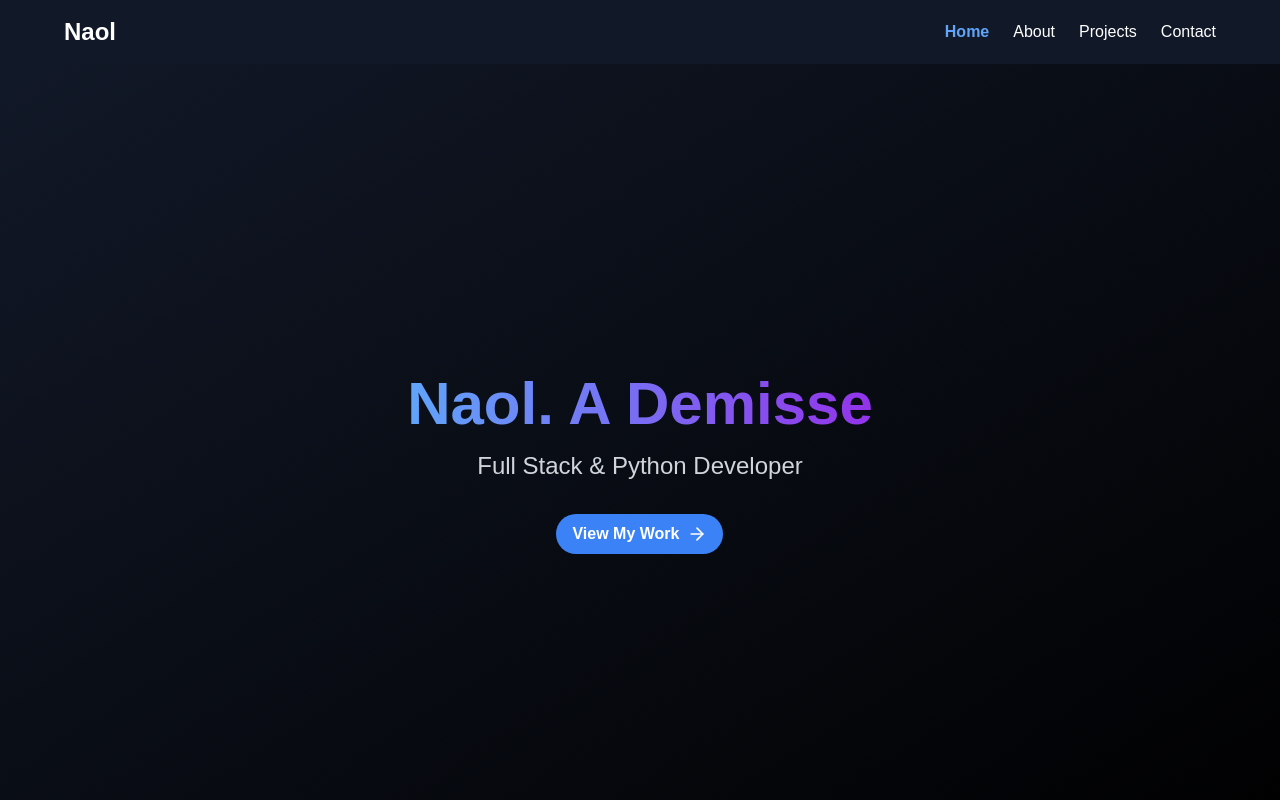
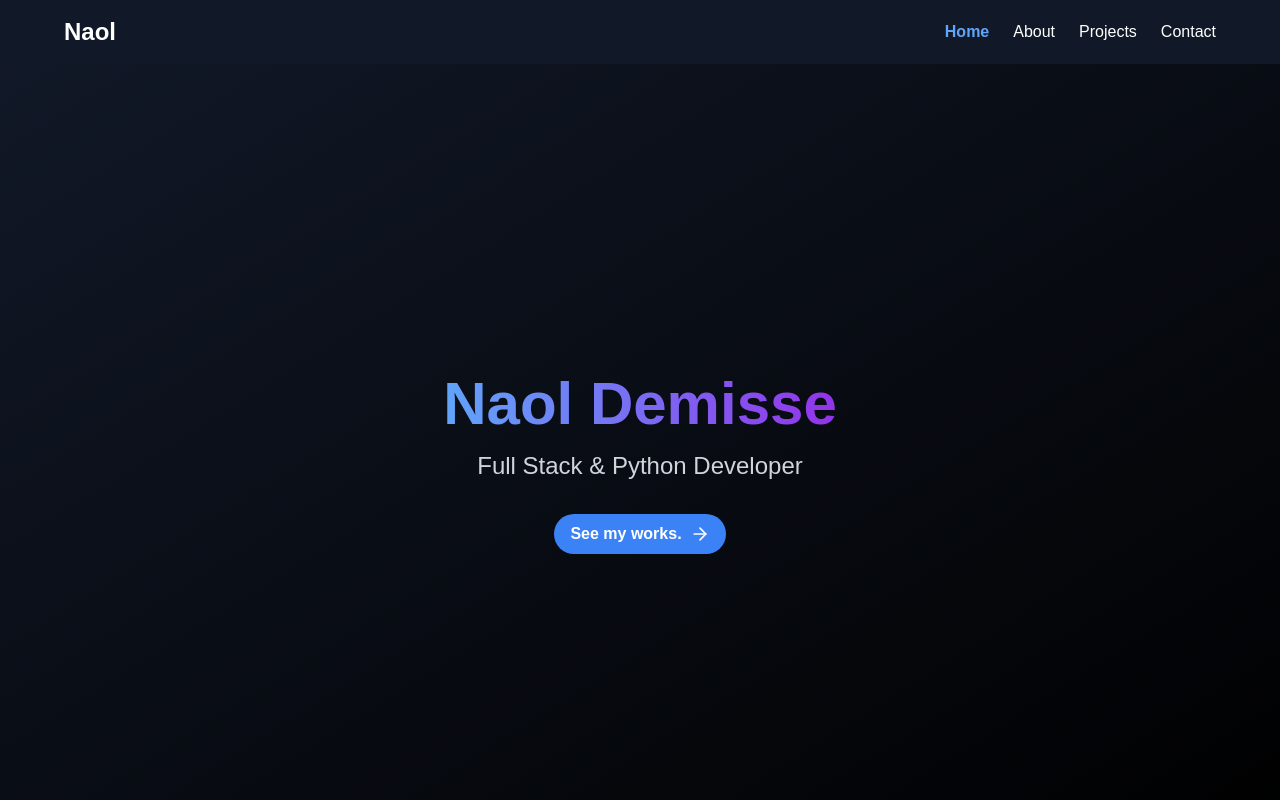
Before and after one commit to LiypMC/my-portfolio, a React (Create React App) app: page / in a window 1280 px wide. Shown: the top 800 px of the page. Built offline with nearby package versions, Linux system fonts and the light colour scheme.

Commit message:
Just updated

```diff
--- a/src/components/Home.js
+++ b/src/components/Home.js
@@ -18,7 +18,7 @@ const Home = () => {
           transition={{ type: 'spring', stiffness: 120 }}
           className="text-6xl font-bold mb-4 text-transparent bg-clip-text bg-gradient-to-r from-blue-400 to-purple-600"
         >
-          Naol. A Demisse
+          Naol Demisse
         </motion.h1>
         <motion.p
           initial={{ y: 50 }}
@@ -34,7 +34,7 @@ const Home = () => {
           transition={{ delay: 0.5 }}
         >
           <Link to="/projects" className="bg-blue-500 hover:bg-blue-600 text-white font-bold py-2 px-4 rounded-full inline-flex items-center transition duration-300">
-            View My Work
+            See my works.
             <ArrowRight className="ml-2" size={20} />
           </Link>
         </motion.div>
```
